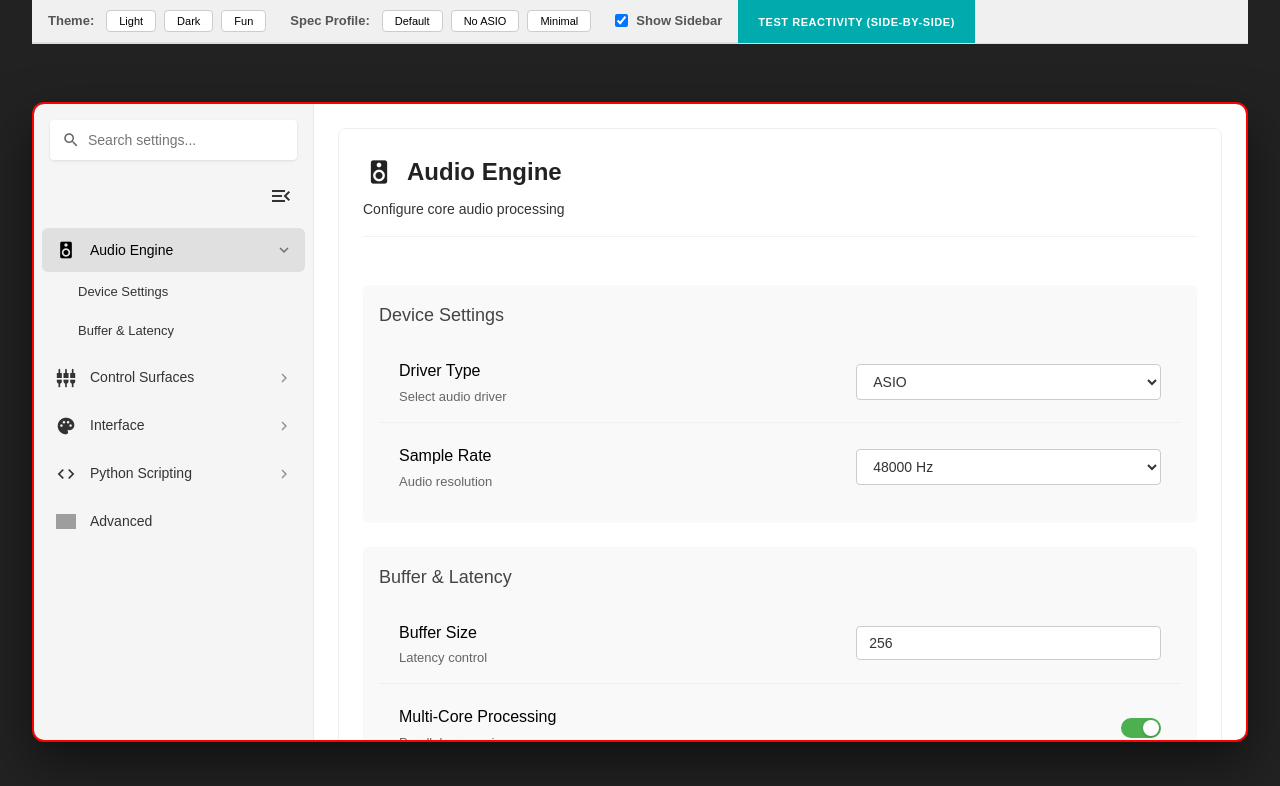
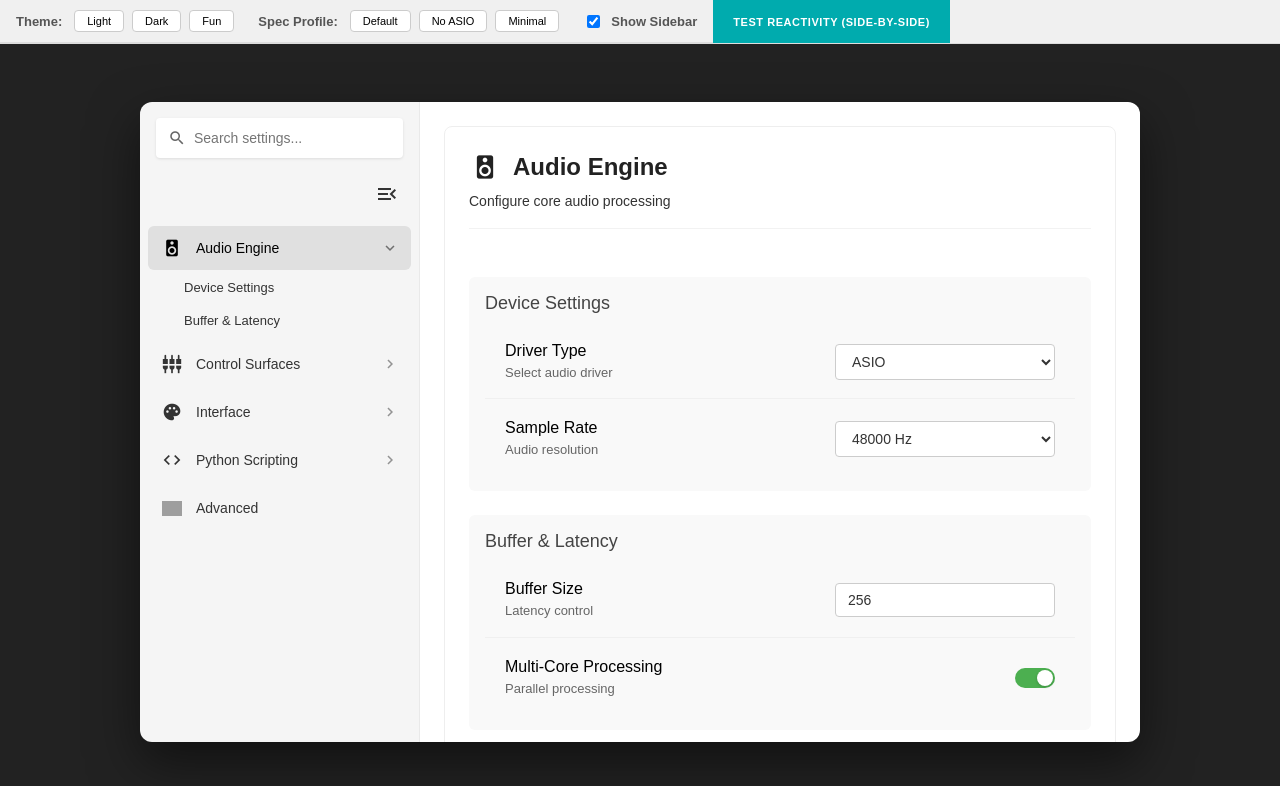
Before and after one commit to orokro/vue-settings-panel, a Vue app: page / in a window 1280 px wide. Shown: the top 786 px of the page. Built offline with nearby package versions, Linux system fonts and the light colour scheme; grey boxes are pictures that could not be loaded.

Commit message:
Fixes live update SCSS changes

```diff
--- a/src/App.vue
+++ b/src/App.vue
@@ -168,7 +168,7 @@ const toggleReactivityTest = () => {
   </div>
 </template>
 
-<style>
+<style lang="scss">
 body, html {
   margin: 0;
   padding: 0;
@@ -203,10 +203,10 @@ body, html {
   transition: background 0.2s;
   text-transform: uppercase;
   letter-spacing: 0.05em;
+
+  &:hover {
+    background: #008f91;
   }
-
-.reactivity-toggle:hover {
-  background: #008f91;
 }
 
 .app-wrapper {
@@ -218,8 +218,7 @@ body, html {
 
 .app-container {
   flex: 1;
-  width: 1500px;
-  border: 2px solid red;
+  width: 1000px;
   max-width: 95vw;
   height: 700px;
   max-height: 80vh;
@@ -229,9 +228,9 @@ body, html {
   overflow: hidden;
   background: #111;
   transition: all 0.3s ease;
-}
 
-.app-container.reactivity-test {
+//   border: 2px solid red;
+  &.reactivity-test {
     width: 100%;
     max-width: 100vw;
     height: 100%;
@@ -241,9 +240,10 @@ body, html {
     display: flex;
     gap: 1px;
     background: #444; /* Divider */
-}
 
-.app-container.reactivity-test > * {
+    & > * {
       flex: 1;
     }
+  }
+}
 </style>
--- a/src/main.js
+++ b/src/main.js
@@ -1,5 +1,3 @@
-import './assets/main.css'
-
 import { createApp } from 'vue'
 import App from './App.vue'
 
--- a/vite.config.js
+++ b/vite.config.js
@@ -10,6 +10,11 @@ export default defineConfig({
     vue(),
     vueDevTools(),
   ],
+//   server: {
+//     watch: {
+//       usePolling: true,
+//     },
+//   },
   resolve: {
     alias: {
       '@': fileURLToPath(new URL('./src', import.meta.url))
```
Lines whose indentation alone changed are shown as unchanged.
